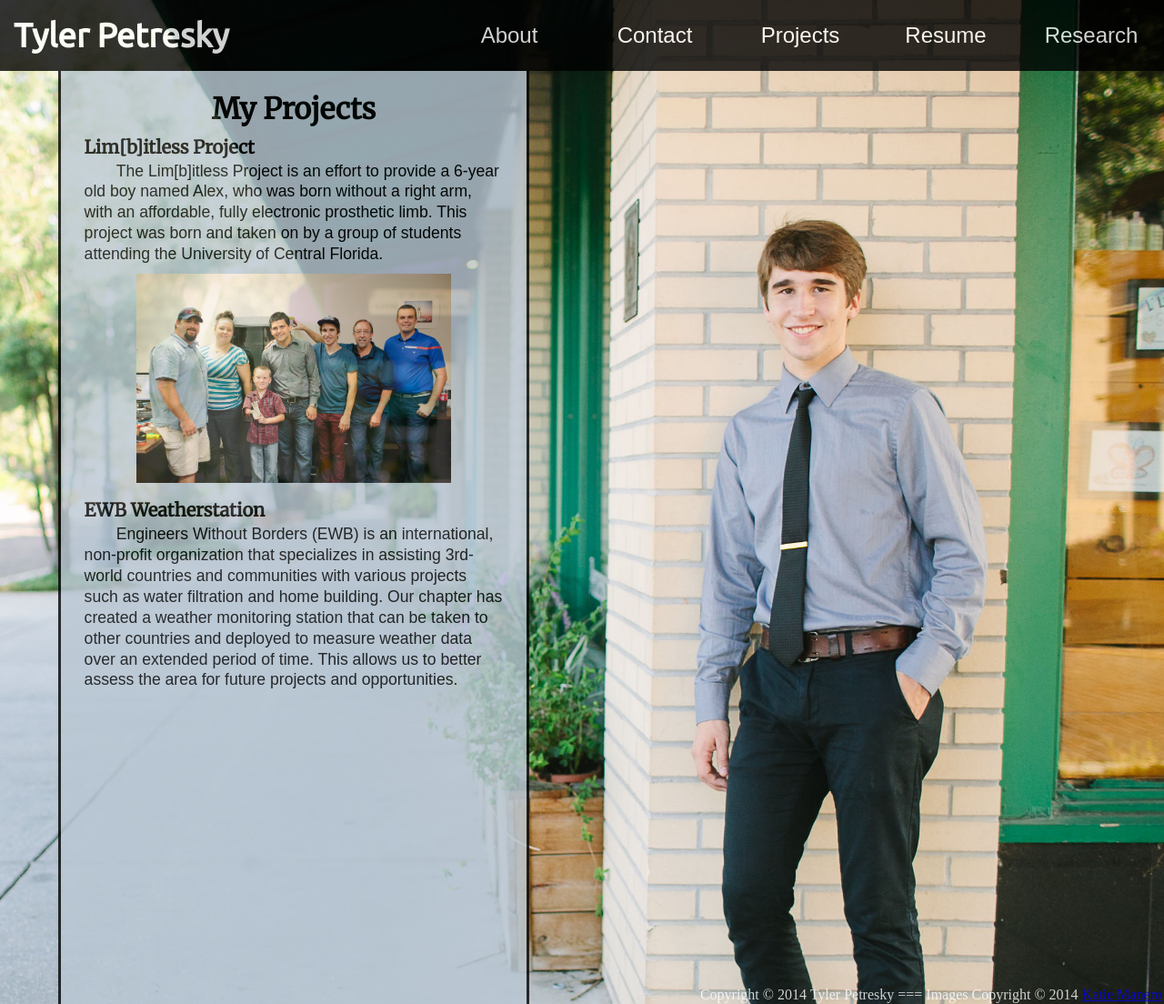
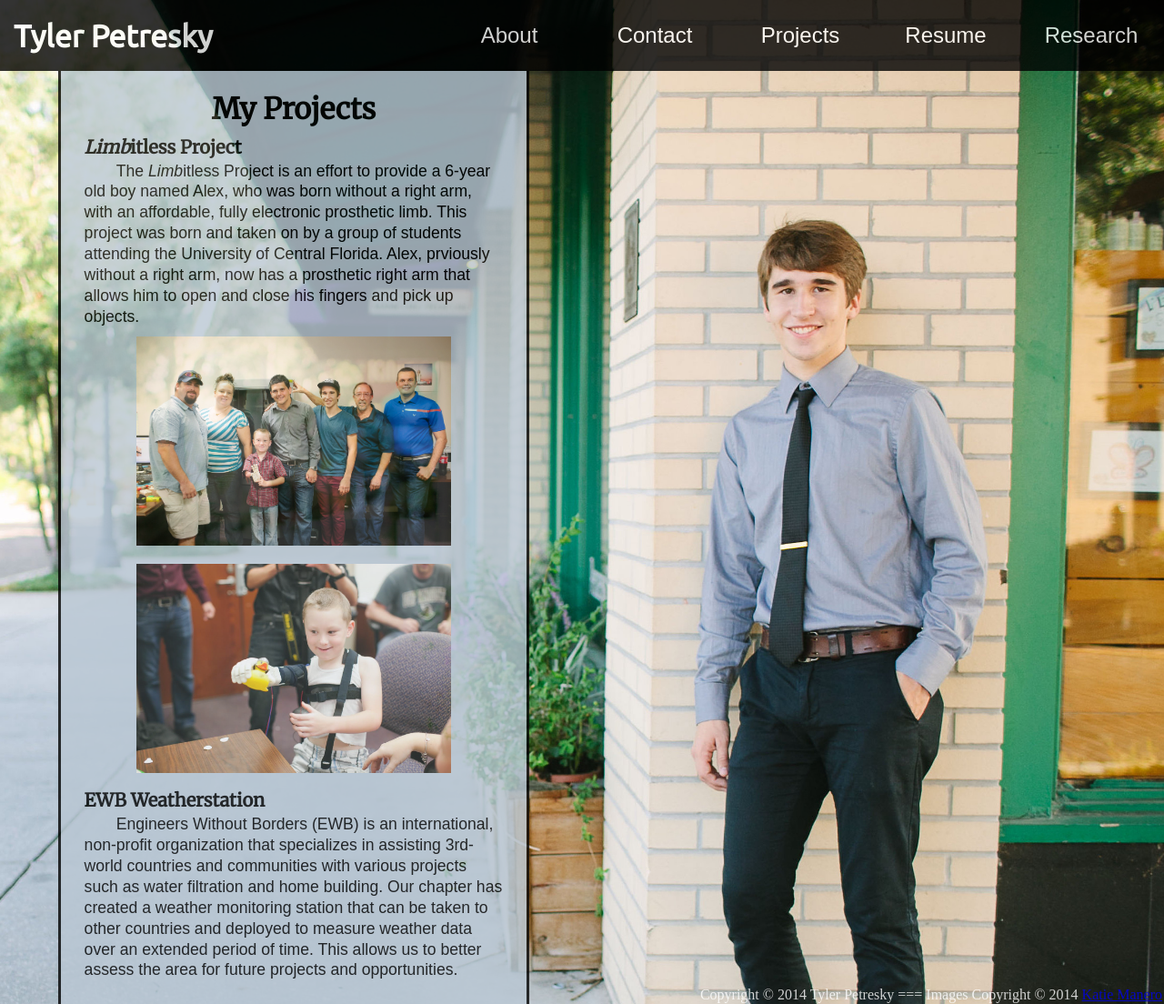
Before and after one commit to Tresky/tyler_petresky, a PHP site: page /pages/projects in a window 1280 px wide. Shown: the whole page at 91% size. Run offline with PHP 8.4, Linux system fonts and the light colour scheme; some web fonts are replaced.

Commit message:
Update content

```diff
--- a/assets/css/styles.css
+++ b/assets/css/styles.css
@@ -30,6 +30,10 @@ ul {
 	list-style: 				none;
 }
 
+::-webkit-scrollbar {
+	display:					none;
+}
+
 
 
 /*******************************************************************************
@@ -55,7 +59,7 @@ h1.nav {
 	background:					#000;
 	color:						#fff;
 	font-family:				'Ubuntu', sans-serif;
-	font-size:					2.3em;
+	font-size:					34px;
 }
 
 ul.nav {
@@ -224,7 +228,7 @@ ul.nav li a:hover {
 
 div.info-box {
 	width:					36%;
-	position:				absolute;
+	position:				fixed;
 	top:					78px;
 	bottom:					0;
 	left:					5%;
@@ -234,6 +238,7 @@ div.info-box {
 	border-style:			solid;
 	border-width: 			0 3px 0 3px;
 	border-color: 			#000;
+	overflow: 				auto;
 }
 
 h2.info-box {
--- a/pages/projects/index.php
+++ b/pages/projects/index.php
@@ -9,17 +9,19 @@ include($_SERVER['DOCUMENT_ROOT'] . '/templates/postheader.php');
 	<br>
 	<ul class="projects">
 		<li>
-			<h3 class="limbitless">Lim[b]itless Project</h3>
+			<h3 class="limbitless"><i>Limb</i>itless Project</h3>
 			<p>
-				The Lim[b]itless Project is an effort to provide a 6-year old boy
+				The <i>Limb</i>itless Project is an effort to provide a 6-year old boy
 				named Alex, who was born without a right arm, with an affordable,
 				fully electronic prosthetic limb. This project was born and taken on
 				by a group of students attending the University of Central Florida.
+				Alex, prviously without a right arm, now has a prosthetic right arm that
+				allows him to open and close his fingers and pick up objects.
 			</p>
 			<img src="../../assets/images/limbitless_pictures/limbitless_fam_team_1.jpg"
 				 alt="Lim[b]itless Family and the Team" width="75%">
-			<!--<img src="../../assets/images/limbitless_pictures/limbitless_team_1.jpg"
-				 alt="Lim[b]itless Family and the Team" width="75%">-->
+			<img src="../../assets/images/limbitless_pictures/alex_arm1.jpg"
+				 alt="Alex with his brand new arm." width="75%">
 		</li>
 		<li>
 			<h3 class="weatherstation">EWB Weatherstation</h3>
```
Also changed, not shown: assets/images/limbitless_pictures/alex_arm1.jpg (added).
